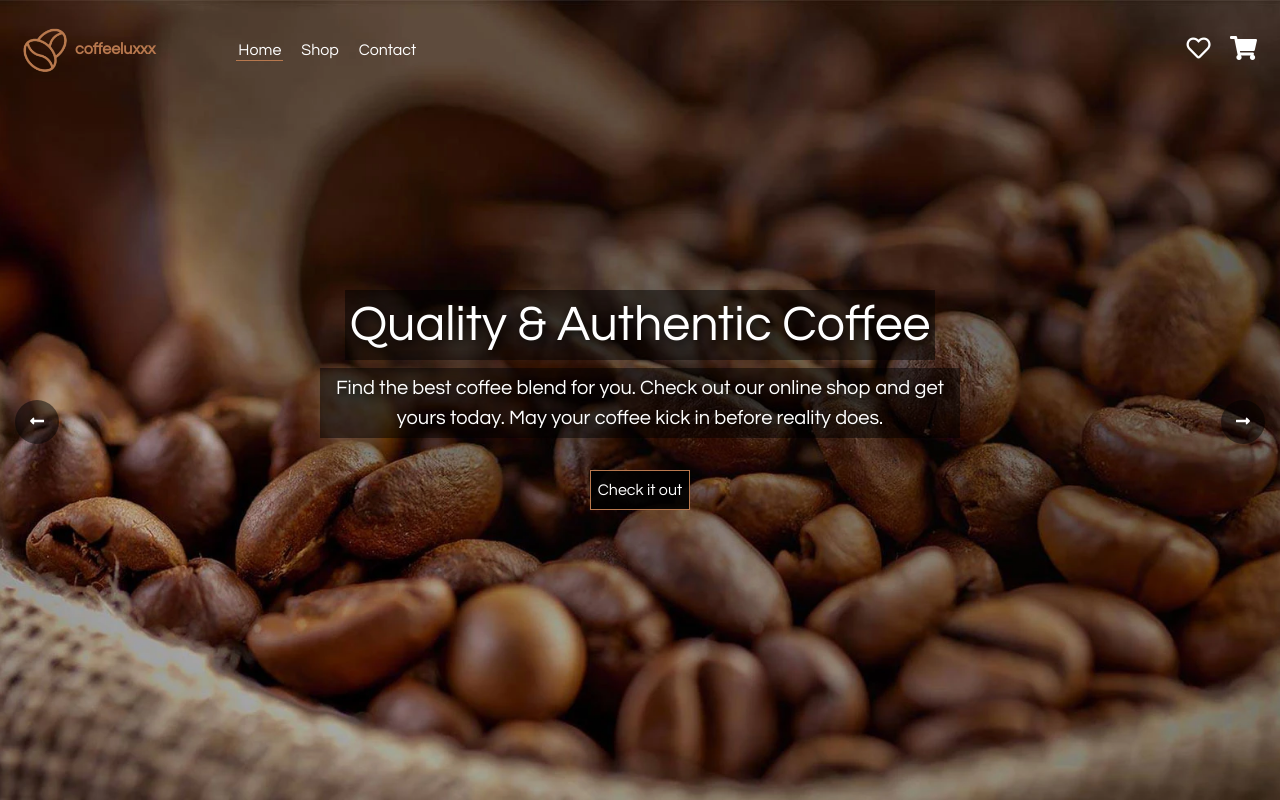
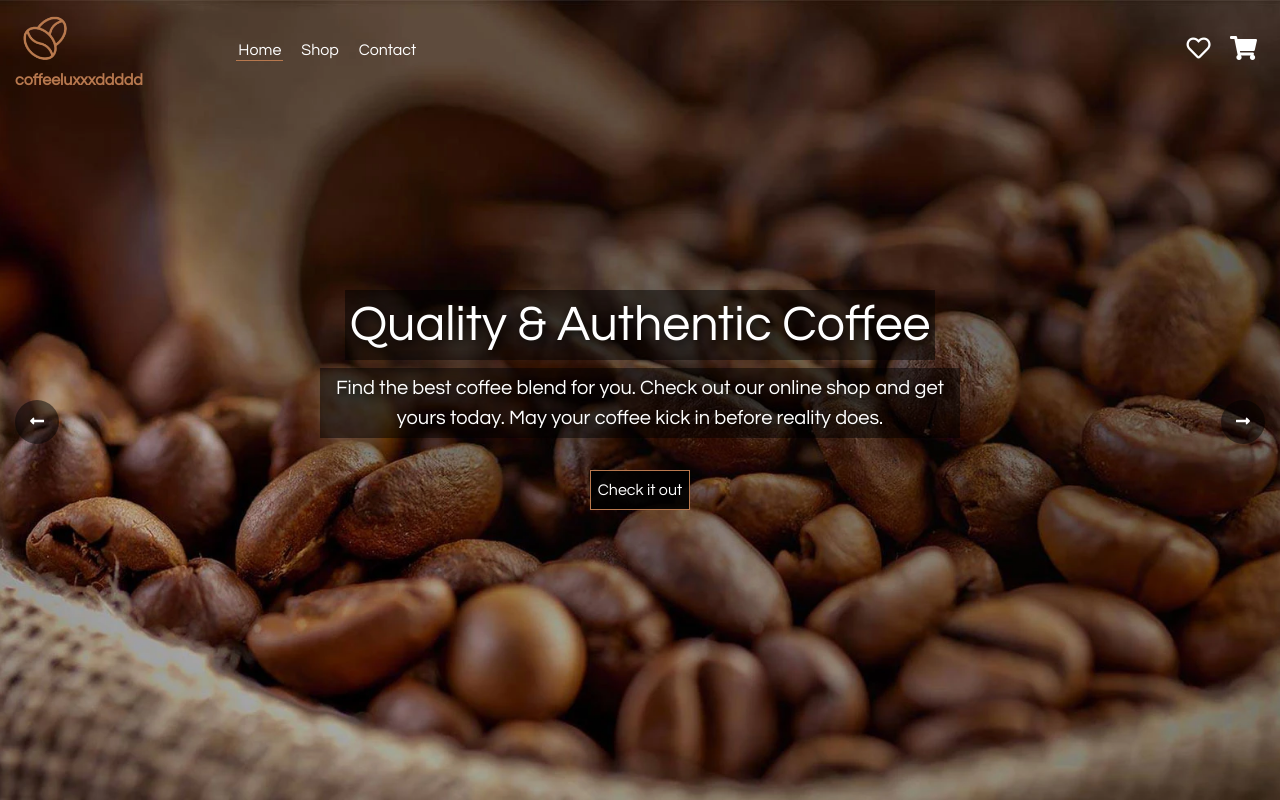
Before and after one commit to Front-2020-code/CodeSep, a plain HTML site: page index.html in a window 1280 px wide. Shown: the top 800 px of the page. Drawn offline with Linux system fonts and the light colour scheme.

Commit message:
Update index.html

```diff
--- a/index.html
+++ b/index.html
@@ -22,7 +22,7 @@
         <div class="col-5 col-md-3 col-lg-2">
             <!-- logo -->
             <a class="font-weight-bold" href="index.html">
-                <img id="logo" src="assets/img/logo.png"/><span id="logo-title">coffeeluxxx</span>
+                <img id="logo" src="assets/img/logo.png"/><span id="logo-title">coffeeluxxxddddd</span>
             </a>
         </div>
         <!-- glavni meni -->
```
